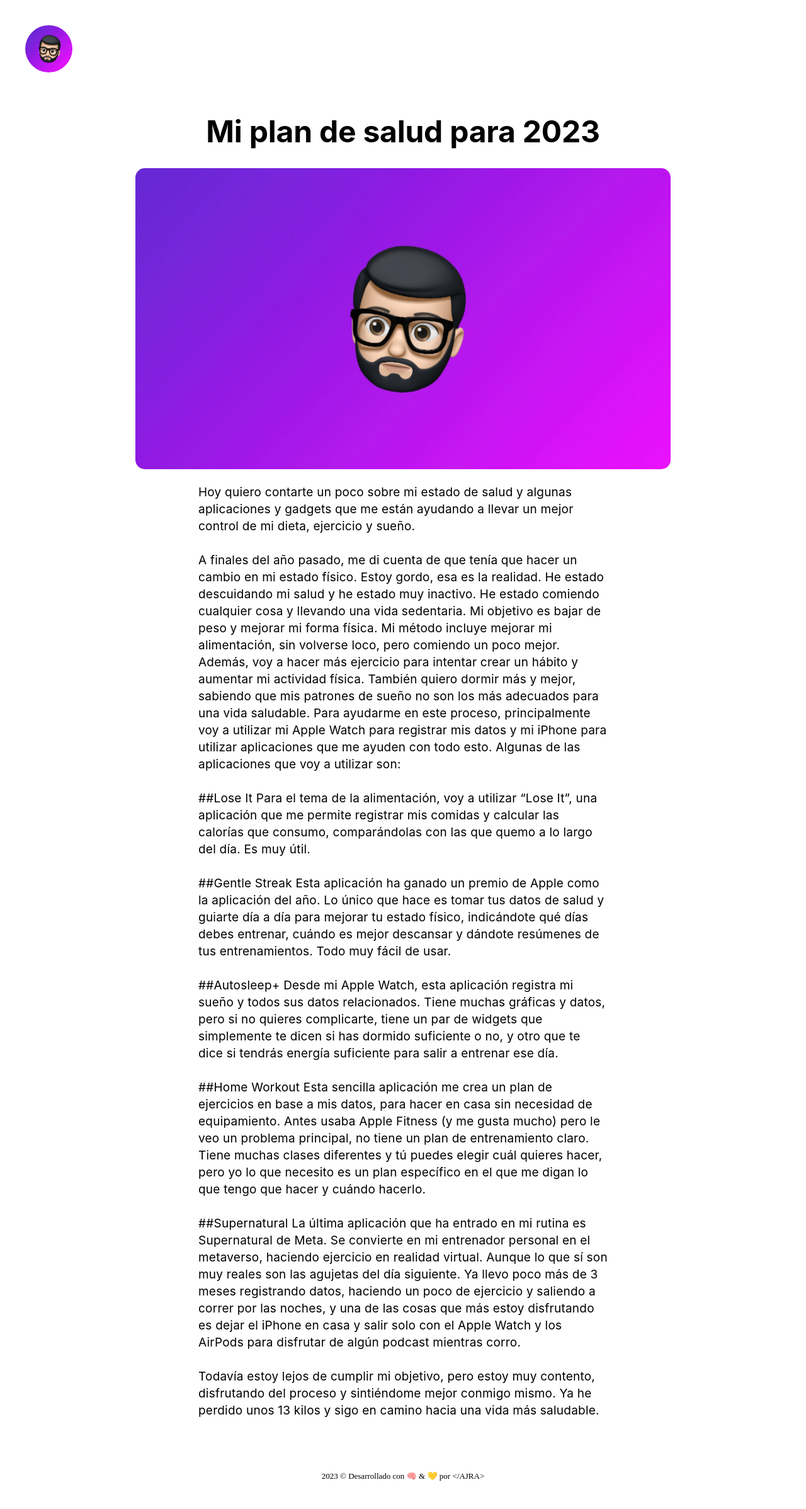
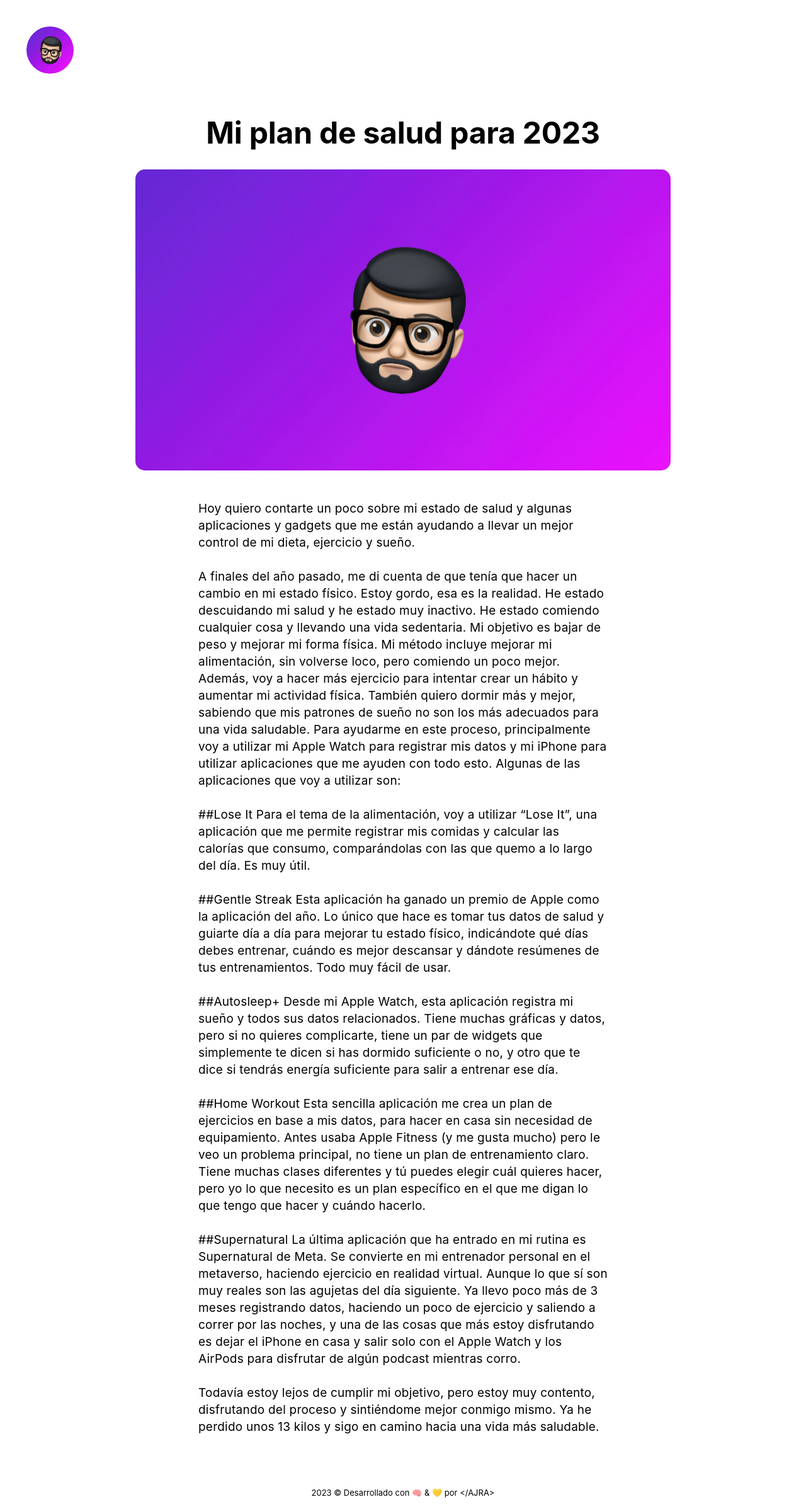
Before and after one commit to AJRAtoni/ajra, a Jekyll site: the page built from _posts/2022-12-20-plan-de-salud.md, in a window 1280 px wide. Shown: the whole page at 63% size. Built offline with Jekyll 4.4.1, drawn with Linux system fonts in a browser that asks for light colours; before the commit the page ends 2368 px from its top, so only the background shows below that.

Commit message:
Update posts.css

```diff
--- a/css/posts.css
+++ b/css/posts.css
@@ -1,3 +1,8 @@
+body {
+    font-family: "SF Pro Display","SF Pro Icons","Helvetica Neue","Helvetica","Arial",sans-serif;
+    margin: 10px;
+}
+
 .avatar {
     max-width: 75px;
     height: auto;
@@ -25,6 +30,7 @@
 .post-image {
     width: 100%;
     border-radius: 15px;
+    margin-bottom: 1.5rem;
 }
 p {
     font-size: 19px;
@@ -43,6 +49,13 @@
 
 
 @media (max-width: 768px) {
+    .avatar {
+        max-width: 75px;
+        height: auto;
+        padding: 2rem 0;
+        border-radius: 50%;
+        transition: transform 0.5s ease-in-out;
+    }
     .post-cabecera {
         max-width: 100%;
     }
@@ -50,6 +63,7 @@
         font-size: 32px;
         line-height: 1.125;
         letter-spacing: .004em;
+        margin: 1.5rem;
     }
     .content {
         margin: 0 2rem;
```
